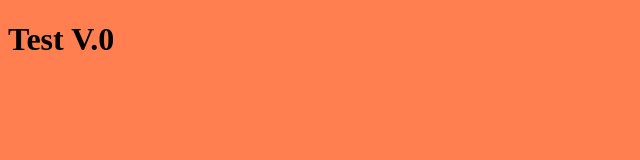
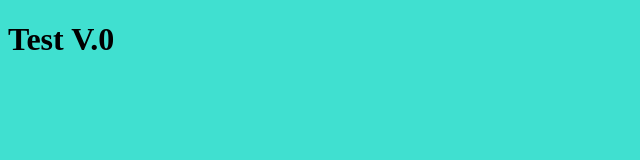
Before and after one commit to Mbarden1/Test-Test, a website: page index.html in a window 1280 px wide. Shown: the whole page, without its empty margins (0-640 px from the left). Drawn offline with Linux system fonts and the light colour scheme.

Commit message:
Turquoise

```diff
--- a/index.html
+++ b/index.html
@@ -8,7 +8,7 @@
 
     <style>
       body {
-        background: coral;
+        background: turquoise;
       }
 
       img {
```
